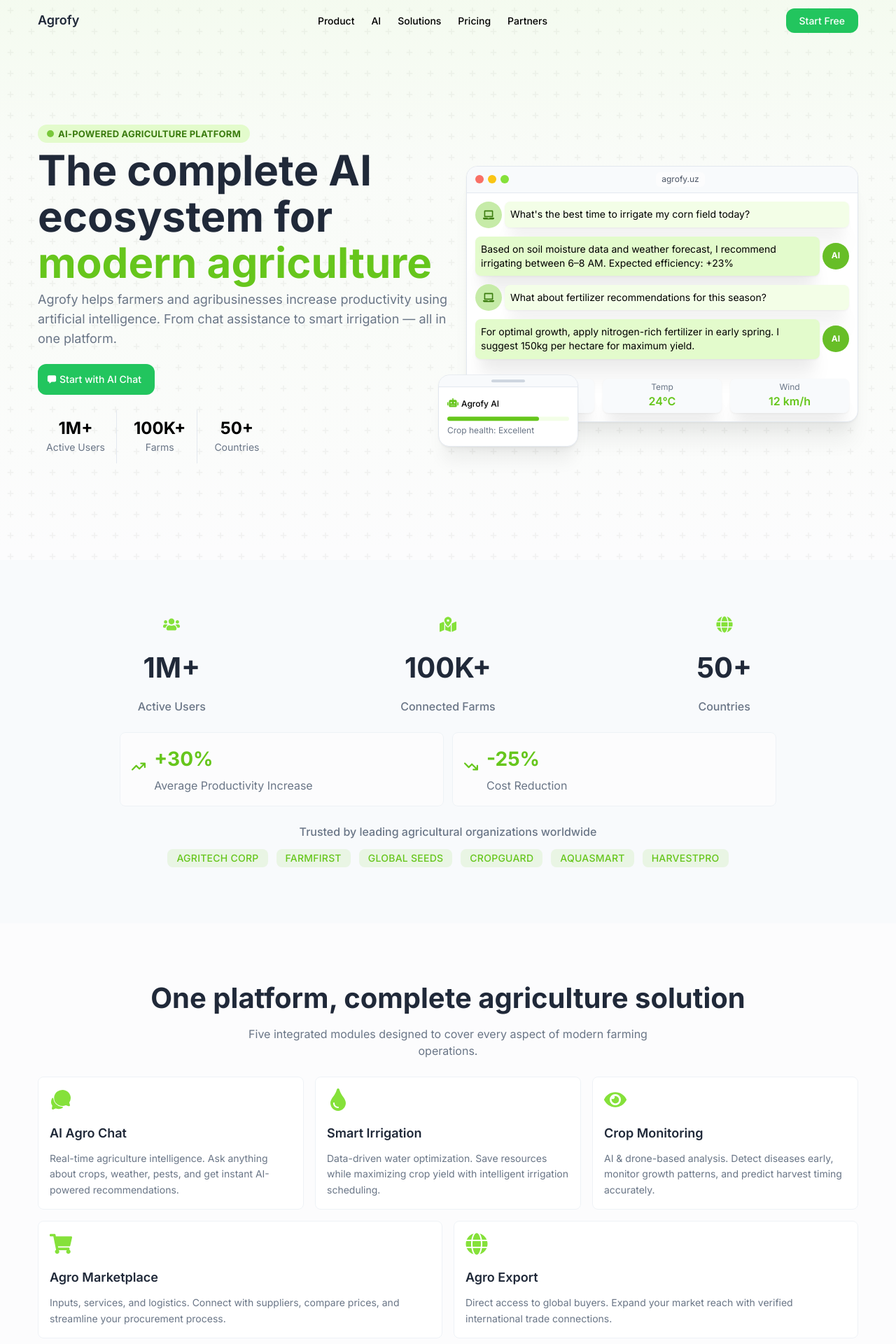
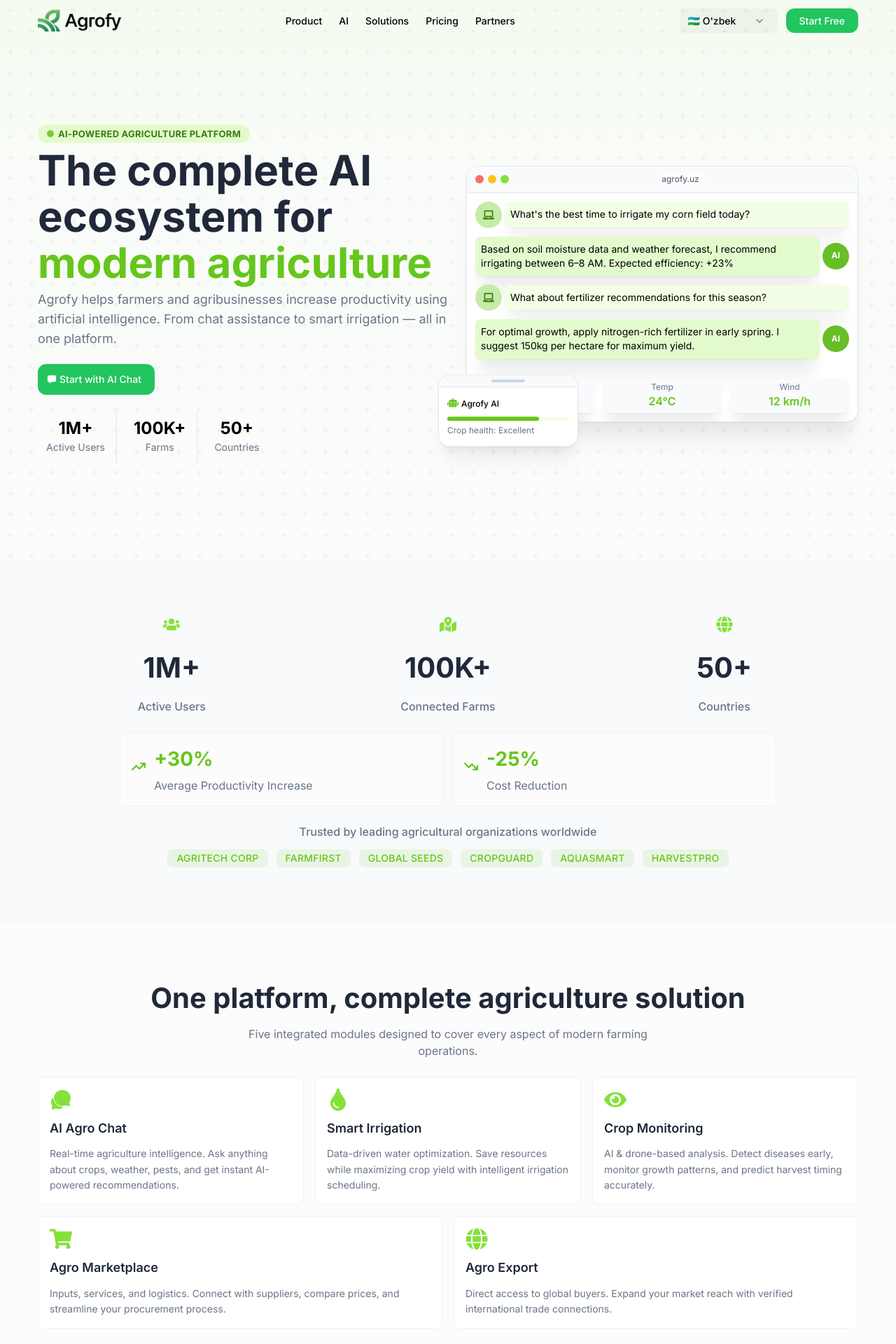
Before and after one commit to agrofy-uz/frontend, a React (Vite) app: page / in a window 1280 px wide. Shown: the top 1920 px of the page at 70% size. Built offline with nearby package versions, Linux system fonts and the light colour scheme.

Commit message:
feat: Implement core layout components, home page sections, and AI assistant page.

```diff
--- a/src/app/layout/dashboard/ui/logo/logo.ui.tsx
+++ b/src/app/layout/dashboard/ui/logo/logo.ui.tsx
@@ -1,37 +1,40 @@
-import { Group, Text, Box } from '@mantine/core';
-import { FaLeaf } from 'react-icons/fa';
+import { Box, useMantineColorScheme } from '@mantine/core';
+import logo1 from '@/assets/images/logo1.png';
+import logo2 from '@/assets/images/logo2.png';
+import logo3 from '@/assets/images/logo3.png';
 
 interface LogoProps {
   collapsed?: boolean;
 }
 
 const Logo = ({ collapsed = false }: LogoProps) => {
+  const { colorScheme } = useMantineColorScheme();
+
+  const getLogo = () => {
+    if (collapsed) return logo3;
+    return colorScheme === 'dark' ? logo2 : logo1;
+  };
+
   return (
-    <Group
-      gap="xs"
+    <Box
       p="md"
-      style={{ justifyContent: collapsed ? 'center' : 'flex-start' }}
+      style={{
+        display: 'flex',
+        alignItems: 'center',
+        justifyContent: collapsed ? 'center' : 'flex-start',
+        height: '100%',
+      }}
     >
-      <Box
+      <img
+        src={getLogo()}
+        alt="Agrofy Logo"
         style={{
-          color: 'var(--mantine-color-green-6)',
-          display: 'flex',
-          alignItems: 'center',
-          justifyContent: 'center',
+          height: collapsed ? '32px' : '40px',
+          width: 'auto',
+          objectFit: 'contain',
         }}
-      >
-        <FaLeaf size={24} />
-      </Box>
-      {!collapsed && (
-        <Text
-          fw={700}
-          size="lg"
-          style={{ color: 'var(--mantine-color-green-6)' }}
-        >
-          Agrofy
-        </Text>
-      )}
-    </Group>
+      />
+    </Box>
   );
 };
 
--- /dev/null
+++ b/src/app/layout/header/header.const.ts
@@ -0,0 +1,16 @@
+export const LANGUAGES = [
+  { value: 'uz', label: "O'zbek", icon: '🇺🇿' },
+  { value: 'eng', label: 'English', icon: '🇺🇸' },
+  { value: 'ru', label: 'Русский', icon: '🇷🇺' },
+  { value: 'kril', label: 'Ўзбекча', icon: '🇺🇿' },
+];
+
+export type LanguageValue = 'uz' | 'eng' | 'ru' | 'kril';
+
+export const getLanguageLabel = (value: string) => {
+  return LANGUAGES.find((lang) => lang.value === value)?.label || "O'zbek";
+};
+
+export const getLanguageIcon = (value: string) => {
+  return LANGUAGES.find((lang) => lang.value === value)?.icon || '🇺🇿';
+};
--- a/src/app/layout/header/header.ui.tsx
+++ b/src/app/layout/header/header.ui.tsx
@@ -1,19 +1,23 @@
 import {
   Flex,
-  Text,
   Group,
   Anchor,
   ActionIcon,
   useMantineColorScheme,
+  Select,
 } from '@mantine/core';
 import { Container } from '@/shared/ui/container';
 import { Button } from '@/shared/ui/button';
 import { MobileDrawer } from './ui/mobile';
 import { LoginModal } from '@/shared/ui/login-modal';
 import { FaBars } from 'react-icons/fa';
+import { IoChevronDownOutline } from 'react-icons/io5';
 import { useEffect, useState } from 'react';
-import { useNavigate } from 'react-router-dom';
+import { useNavigate, Link } from 'react-router-dom';
 import { useAuthStore } from '@/shared/store/authStore';
+import { LANGUAGES } from './header.const';
+import logo1 from '@/assets/images/logo1.png';
+import logo2 from '@/assets/images/logo2.png';
 
 function Header() {
   const { colorScheme } = useMantineColorScheme();
@@ -22,6 +26,7 @@ function Header() {
   const [loginModalOpened, setLoginModalOpened] = useState(false);
   const navigate = useNavigate();
   const { isAuthenticated } = useAuthStore();
+  const [lang, setLang] = useState('uz');
 
   useEffect(() => {
     const handleScroll = () => {
@@ -93,9 +98,13 @@ function Header() {
         <Container>
           <Flex justify="space-between" align="center" py="md" w="100%">
             {/* Chapda: Mobile logo yoki Desktop logo */}
-            <Text fw={600} size="lg">
-              Agrofy
-            </Text>
+            <Link to="/" style={{ display: 'flex', alignItems: 'center' }}>
+              <img
+                src={colorScheme === 'dark' ? logo2 : logo1}
+                alt="Agrofy Logo"
+                style={{ height: '32px', width: 'auto', objectFit: 'contain' }}
+              />
+            </Link>
 
             {/* O'rtada: Desktop navbar */}
             <Group gap="xl" visibleFrom="md">
@@ -125,7 +134,45 @@ function Header() {
             </Group>
 
             {/* O'ngda: Mobile menu button yoki Desktop button */}
-            <Flex align="center">
+            <Flex align="center" gap="md">
+              <Select
+                value={lang}
+                onChange={(value) => setLang(value || 'uz')}
+                data={LANGUAGES.map((l) => ({ value: l.value, label: `${l.icon} ${l.label}` }))}
+                variant="unstyled"
+                size="sm"
+                allowDeselect={false}
+                rightSection={<IoChevronDownOutline size={14} />}
+                className="lang-select"
+                styles={{
+                  root: {
+                    display: 'flex',
+                    alignItems: 'center',
+                    backgroundColor: colorScheme === 'dark' ? 'rgba(255, 255, 255, 0.05)' : 'rgba(0, 0, 0, 0.03)',
+                    borderRadius: 'var(--mantine-radius-md)',
+                    paddingLeft: '12px',
+                    paddingRight: '8px',
+                    height: '35px',
+                    cursor: 'pointer',
+                    transition: 'background-color 0.2s',
+                    '&:hover': {
+                      backgroundColor: colorScheme === 'dark' ? 'rgba(255, 255, 255, 0.1)' : 'rgba(0, 0, 0, 0.05)',
+                    },
+                  },
+                  input: {
+                    border: 'none',
+                    backgroundColor: 'transparent',
+                    fontSize: '14px',
+                    fontWeight: 500,
+                    width: '120px',
+                    cursor: 'pointer',
+                    padding: 0,
+                    minHeight: 'auto',
+                    height: 'auto',
+                  },
+                }}
+                visibleFrom="sm"
+              />
               <ActionIcon
                 variant="subtle"
                 size="lg"
--- /dev/null
+++ b/src/pages/dashboard/pages/ai-assistant/ai-assistant.const.ts
@@ -0,0 +1,36 @@
+/**
+ * AI Assistant constants and helper functions
+ */
+
+export const MAX_TEXTAREA_HEIGHT = 160;
+export const DEFAULT_MODEL = 'gpt-3.5-turbo';
+
+/**
+ * Generates a short title for a chat based on the first AI response
+ * @param content The assistant's reply content
+ * @returns A string representing the chat title
+ */
+export const generateChatTitle = (content: string): string => {
+  // Matndan birinchi 3-5 so'zni olish
+  const words = content.trim().split(/\s+/).slice(0, 5);
+  return words.join(' ') || 'Yangi chat';
+};
+
+/**
+ * Framer Motion variants for message bubbles
+ */
+export const MESSAGE_ANIMATION_VARIANTS = {
+  initial: { opacity: 0, y: 10 },
+  animate: { opacity: 1, y: 0 },
+  exit: { opacity: 0 },
+  transition: { duration: 0.2 },
+};
+
+/**
+ * Framer Motion variants for typing indicator dots
+ */
+export const TYPING_DOT_ANIMATION = {
+  initial: { opacity: 0, y: 10 },
+  animate: { opacity: 1, y: 0 },
+  exit: { opacity: 0 },
+};
--- a/src/pages/dashboard/pages/ai-assistant/ai-assistant.ui.tsx
+++ b/src/pages/dashboard/pages/ai-assistant/ai-assistant.ui.tsx
@@ -16,6 +16,13 @@ import { notifications } from '@mantine/notifications';
 import styles from './ai-assistant.module.css';
 import { chatApi } from '@/shared/api/chat';
 import type { ChatMessage } from '@/shared/api/chat';
+import {
+  MAX_TEXTAREA_HEIGHT,
+  DEFAULT_MODEL,
+  generateChatTitle,
+  MESSAGE_ANIMATION_VARIANTS,
+  TYPING_DOT_ANIMATION,
+} from './ai-assistant.const';
 
 type Message = ChatMessage & {
   id: string;
@@ -47,7 +54,7 @@ function AiAssistant() {
 
     el.style.height = 'auto'; // Reset height
     const scrollH = el.scrollHeight;
-    const maxH = 160;
+    const maxH = MAX_TEXTAREA_HEIGHT;
     const newH = Math.min(scrollH, maxH);
 
     el.style.height = `${newH}px`;
@@ -189,7 +196,7 @@ function AiAssistant() {
       const response = await chatApi.sendMessage({
         session_id: sessionId,
         messages: messagesForApi,
-        model: 'gpt-3.5-turbo', // Backend'ga mos model nomi
+        model: DEFAULT_MODEL, // Backend'ga mos model nomi
       });
 
       // ChatGPT-style response'dan AI javobini olish
@@ -252,13 +259,6 @@ function AiAssistant() {
     }
   };
 
-  // Chat nomini AI javobidan olish funksiyasi
-  const generateChatTitle = (content: string): string => {
-    // Matndan birinchi 3-5 so'zni olish
-    const words = content.trim().split(/\s+/).slice(0, 5);
-    return words.join(' ') || 'Yangi chat';
-  };
-
   // Xabar matnini nusxalash
   const handleCopyMessage = async (content: string, messageId: string) => {
     try {
@@ -297,10 +297,7 @@ function AiAssistant() {
                 return (
                   <motion.div
                     key={message.id}
-                    initial={{ opacity: 0, y: 10 }}
-                    animate={{ opacity: 1, y: 0 }}
-                    exit={{ opacity: 0 }}
-                    transition={{ duration: 0.2 }}
+                    {...MESSAGE_ANIMATION_VARIANTS}
                     className={isUser ? styles.userMessage : styles.assistantMessage}
                   >
                     <Box className={styles.messageContentWrapper}>
@@ -345,12 +342,9 @@ function AiAssistant() {
               })}
             </AnimatePresence>
 
-            {/* Loading Indicator */}
             {isLoading && (
               <motion.div
-                initial={{ opacity: 0, y: 10 }}
-                animate={{ opacity: 1, y: 0 }}
-                exit={{ opacity: 0 }}
+                {...TYPING_DOT_ANIMATION}
                 className={styles.assistantMessage}
               >
                 <Box className={styles.messageContent}>
--- a/src/pages/home/ui/audience/audience.ui.tsx
+++ b/src/pages/home/ui/audience/audience.ui.tsx
@@ -81,19 +81,23 @@ function Audience() {
                         {/* Icon */}
                         {IconComponent && (
                           <motion.div
-                            initial={{ scale: 0, rotate: -180 }}
-                            whileInView={{ scale: 1, rotate: 0 }}
+                            initial={{ opacity: 0, y: 10 }}
+                            whileInView={{ opacity: 1, y: 0 }}
                             viewport={{ once: true }}
                             transition={{
-                              duration: 0.5,
+                              duration: 0.4,
                               delay: index * 0.15 + 0.2,
+                              ease: 'easeOut',
                             }}
-                            whileHover={{ rotate: 360, scale: 1.1 }}
+                            whileHover={{ scale: 1.08 }}
                           >
                             <Box
                               style={{
                                 color: 'var(--mantine-color-green-5)',
-                                fontSize: '48px',
+                                display: 'flex',
+                                alignItems: 'center',
+                                justifyContent: 'center',
+                                width: 'fit-content',
                               }}
                             >
                               <IconComponent size={48} />
--- a/src/pages/home/ui/product/product.ui.tsx
+++ b/src/pages/home/ui/product/product.ui.tsx
@@ -84,18 +84,23 @@ function Product() {
                         {/* Icon */}
                         {IconComponent && (
                           <motion.div
-                            initial={{ scale: 0, rotate: -180 }}
-                            whileInView={{ scale: 1, rotate: 0 }}
+                            initial={{ opacity: 0, y: 10 }}
+                            whileInView={{ opacity: 1, y: 0 }}
                             viewport={{ once: true }}
                             transition={{
-                              duration: 0.5,
+                              duration: 0.4,
                               delay: index * 0.1 + 0.2,
+                              ease: 'easeOut',
                             }}
-                            whileHover={{ rotate: 360 }}
+                            whileHover={{ scale: 1.1 }}
                           >
                             <Box
                               style={{
                                 color: 'var(--mantine-color-green-5)',
+                                display: 'flex',
+                                alignItems: 'center',
+                                justifyContent: 'center',
+                                width: 'fit-content',
                               }}
                             >
                               <IconComponent size={32} />
```
Also changed, not shown: src/assets/images/logo3.png (added).
